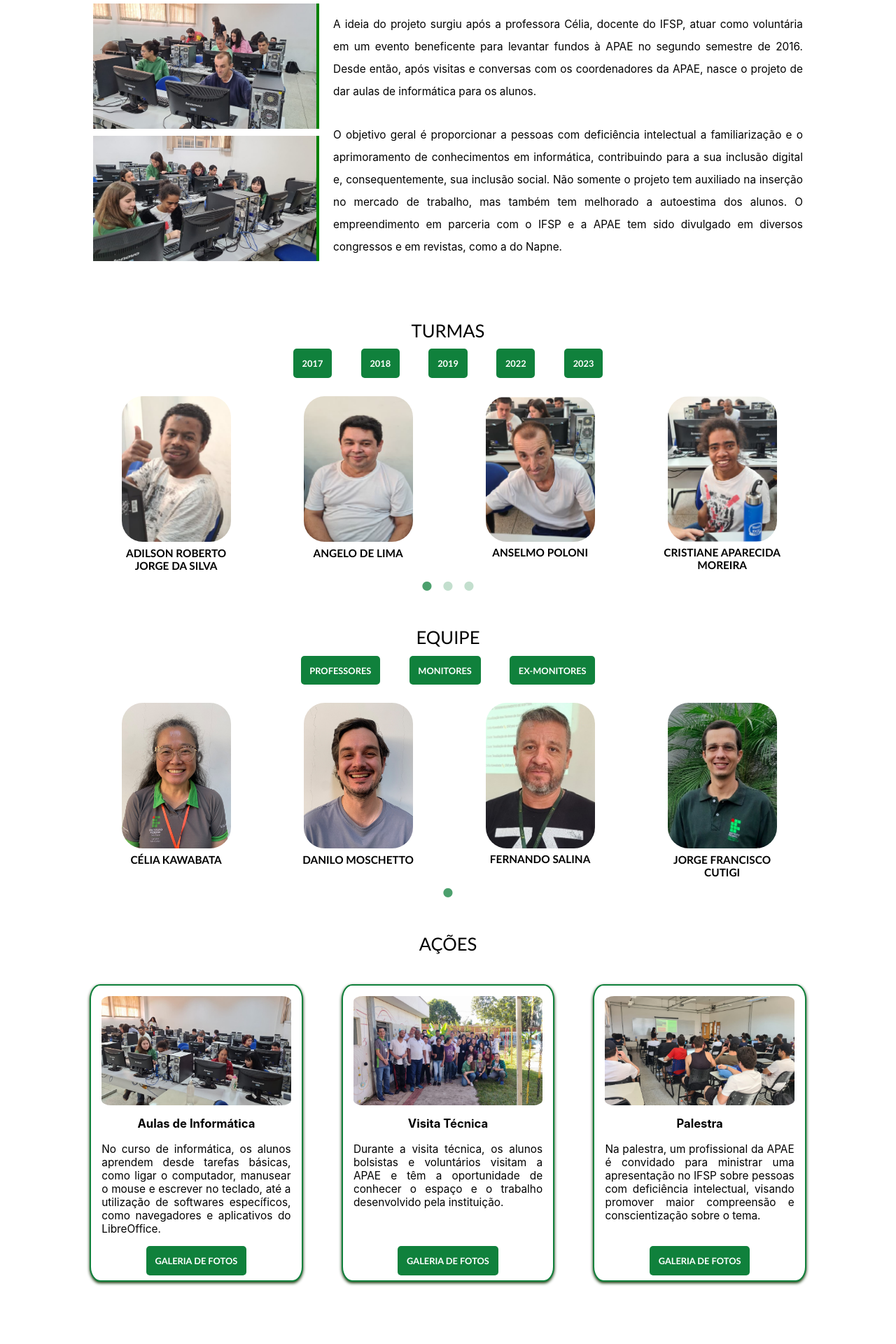
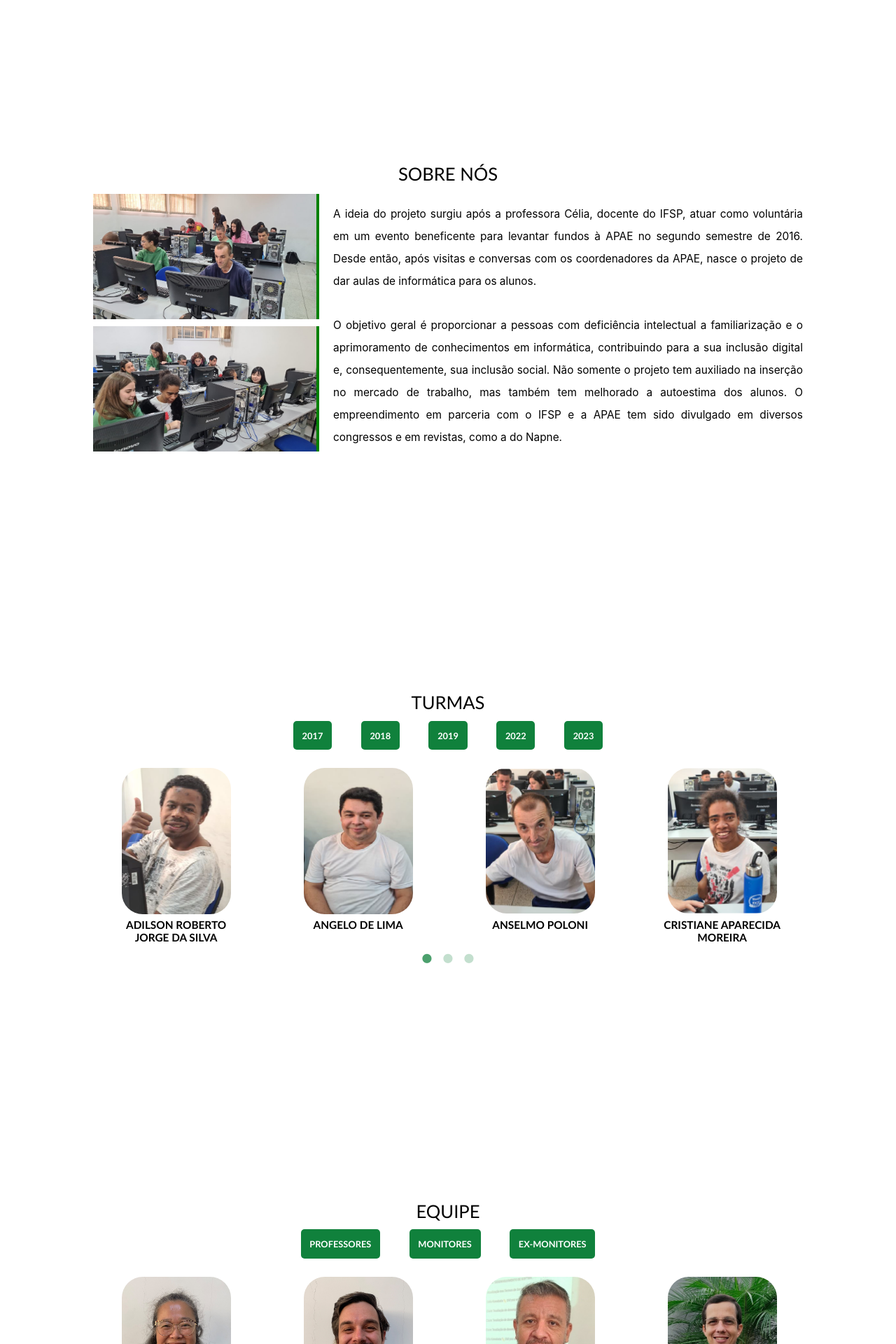
Before and after one commit to pet-ads/apae, a React (Create React App) app: page / in a window 1280 px wide. Shown: the part 740-2660 px from the top of the page at 70% size. Built offline with nearby package versions, Linux system fonts and the light colour scheme.

Commit message:
ajustes nas alturas das sections

```diff
--- a/src/App.css
+++ b/src/App.css
@@ -96,37 +96,193 @@
 }
 
 #home {
-  padding-top: 4.5em;
+
+padding-top: 106px;
+padding-bottom: 213px;
+
+@media(max-width: 1241px){
+  padding-top: 159.5px;
+  padding-bottom: 159.5px;
+}
+
+@media(max-width: 1024px){
+  padding-top: 296.5px;
+  padding-bottom: 419.5px;
+}
+
+@media(max-width: 768px){
+  padding-top: 83px;
+  padding-bottom: 150px;
+}
+
+@media(max-width: 480px){
+  padding-top: 65.5px;
+  padding-bottom: 202px;
+}
+
+@media(max-width: 300px){
+  padding-top: 164px;
+  padding-bottom: 164px;
+}
+
 }
 
 #projeto {
-/* background-color: red; */
-padding-top: 4.5em;
+
+  padding-top: 96.5px;
+  padding-bottom: 203.5px;
+
+  @media(max-width: 1241px){
+    padding-top: 150px;
+    padding-bottom: 150px;
+  }
+
+  @media(max-width: 1024px){
+    padding-top: 148px;
+    padding-bottom: 245px;
+  }
+
+  @media(max-width: 768px){ /*nao cabe*/
+    padding-top: 0px;
+    padding-bottom: 0px;
+  }
+
+  @media(max-width: 480px){
+    padding-top: 33px;
+    padding-bottom: 107px;
+  }
+
+  @media(max-width: 300px){
+    padding-top: 84.5px;
+    padding-bottom: 84.5px;
+  }
 }
 
 #turmas {
-  /* background-color: green; */
-  padding-top: 4.5em;
+
+  padding-top: 128.5px;
+  padding-bottom: 231.5px;
+
+  @media(max-width: 1241px){
+    padding-top: 180px;
+    padding-bottom: 180px;
+  }
+
+  @media(max-width: 1024px){
+    padding-top: 396.5px;
+    padding-bottom: 548.5px;
+  }
+
+  @media(max-width: 768px){
+    padding-top: 131px;
+    padding-bottom: 416px;
+  }
+
+  @media(max-width: 480px){
+    padding-top: 168px;
+    padding-bottom: 270.5px;
+  }
+
+  @media(max-width: 300px){
+    padding-top: 193.5px;
+    padding-bottom: 193.5px;
+  }
 }
 
 #equipe {
-  /* background-color: black; */
-  padding-top: 4.5em;
+
+  padding-top: 128.5px;
+  padding-bottom: 231.5px;
+
+  @media(max-width: 1241px){
+    padding-top: 180px;
+    padding-bottom: 180px;
+  }
+
+  @media(max-width: 1024px){
+    padding-top: 396.5px;
+    padding-bottom: 548.5px;
+  }
+
+  @media(max-width: 768px){
+    padding-top: 131px;
+    padding-bottom: 416px;
+  }
+  @media(max-width: 480px){
+    padding-top: 168px;
+    padding-bottom: 270.5px;
+  }
+
+  @media(max-width: 300px){
+    padding-top: 193.5px;
+    padding-bottom: 193.5px;
+  }
 }
 
 #acoes {
-  /* background-color: orange; */
-  padding-top: 4.5em;
+  padding-top: 38.5px;
+  padding-bottom: 140.5px;
+
+  @media(max-width: 1241px){
+    padding-top: 89.5px;
+    padding-bottom: 89.5px;
+  }
+
+  @media(max-width: 1024px){
+    padding-top: 281px;
+    padding-bottom: 434px;
+  }
+
+  @media(max-width: 768px){
+    padding-top: 42px;
+    padding-bottom: 283px;
+  }
+
+  @media(max-width: 480px){
+    padding-top: 66px;
+    padding-bottom: 172px;
+  }
+
+  @media(max-width: 300px){
+    padding-top: 97px;
+    padding-bottom: 97px;
+  }
 }
 
 #contato {
-  /* background-color: purple; */
-  padding-top: 4.5em;
+
+  padding-top: 45.5px;
+  padding-bottom: 152.5px;
+
+  @media(max-width: 1241px){
+    padding-top: 99px;
+    padding-bottom: 99px;
+  }
+
+  @media(max-width: 1024px){
+    padding-top: 296.5px;
+    padding-bottom: 431.5px;
+  }
+
+  @media(max-width: 768px){
+    padding-top: 23px;
+    padding-bottom: 389px;
+  }
+
+  @media(max-width: 480px){
+    padding-top: 106.5px;
+    padding-bottom: 260px;
+  }
+
+  @media(max-width: 300px){
+    padding-top: 110.5px;
+    padding-bottom: 110.5px;
+  }
 }
 
 #blog {
-  /* background-color: purple; */
-  padding-top: 4.5em;
+  padding-top: 10%;
+  padding-bottom: 10%;
 }
 
 /*BUTTON*/
--- a/src/App.js
+++ b/src/App.js
@@ -46,9 +46,19 @@ function App() {
 
   const scrollToSection = (sectionId) => {
     const element = document.getElementById(sectionId);
+    const elementHeight = element.clientHeight;
+    const windowHeight = window.innerHeight;
+    let padding = 0;
     if (element) {
       let ySet = element.offsetTop - closedMenuHeight;
       window.scroll({ top: ySet, behavior: 'smooth' });
+      if(sectionId !== 'home'){
+       padding = ((windowHeight - elementHeight - closedMenuHeight) / 2);
+      }
+      else{
+       padding = ((windowHeight - elementHeight + closedMenuHeight) / 2);
+      }
+      console.log(sectionId,padding);
     }
   };
 
--- a/src/componentes/layout/MenuNav/Item/ItemNav.module.css
+++ b/src/componentes/layout/MenuNav/Item/ItemNav.module.css
@@ -52,6 +52,7 @@
         font-size: var(--tam-descricao-max1024);
         font-weight: bold;
         width: 100%;
+        max-width: none;
         text-align: center;
         border-bottom: #2c924c solid 2px;
     }
```
